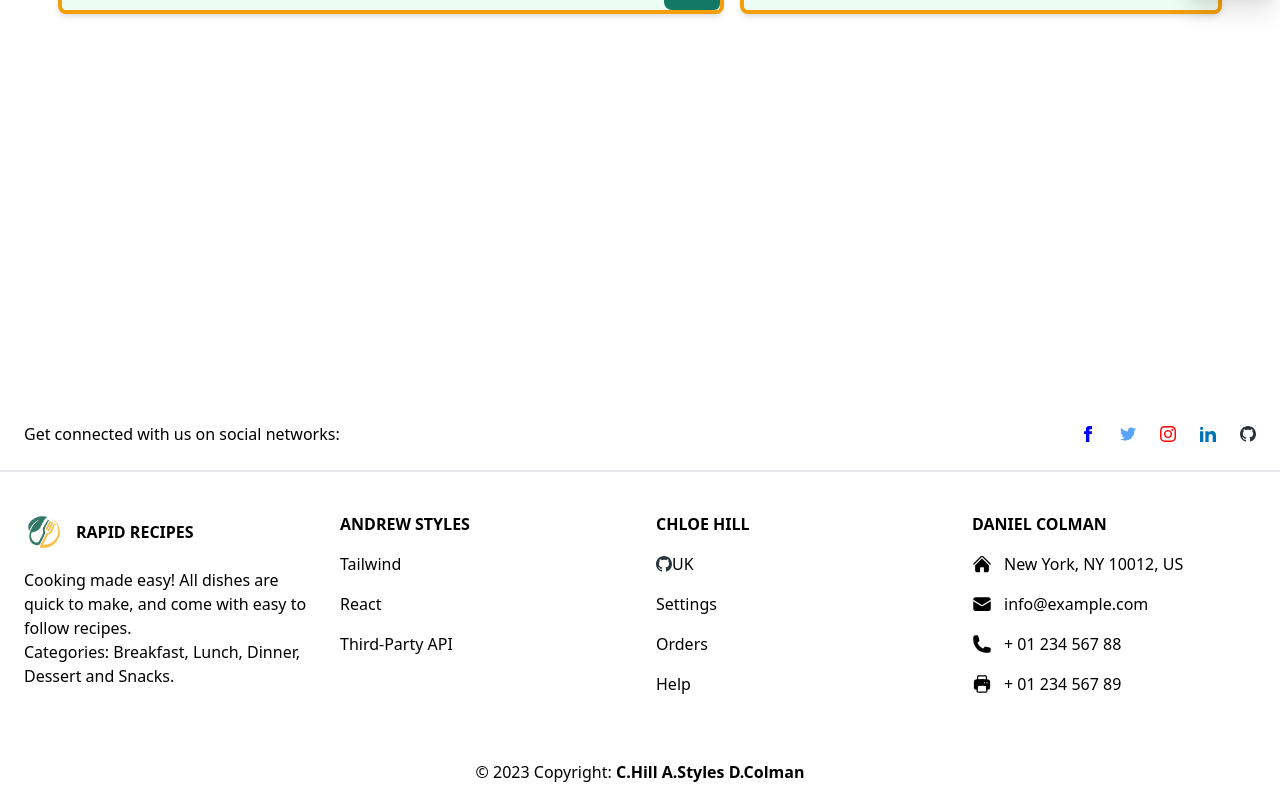
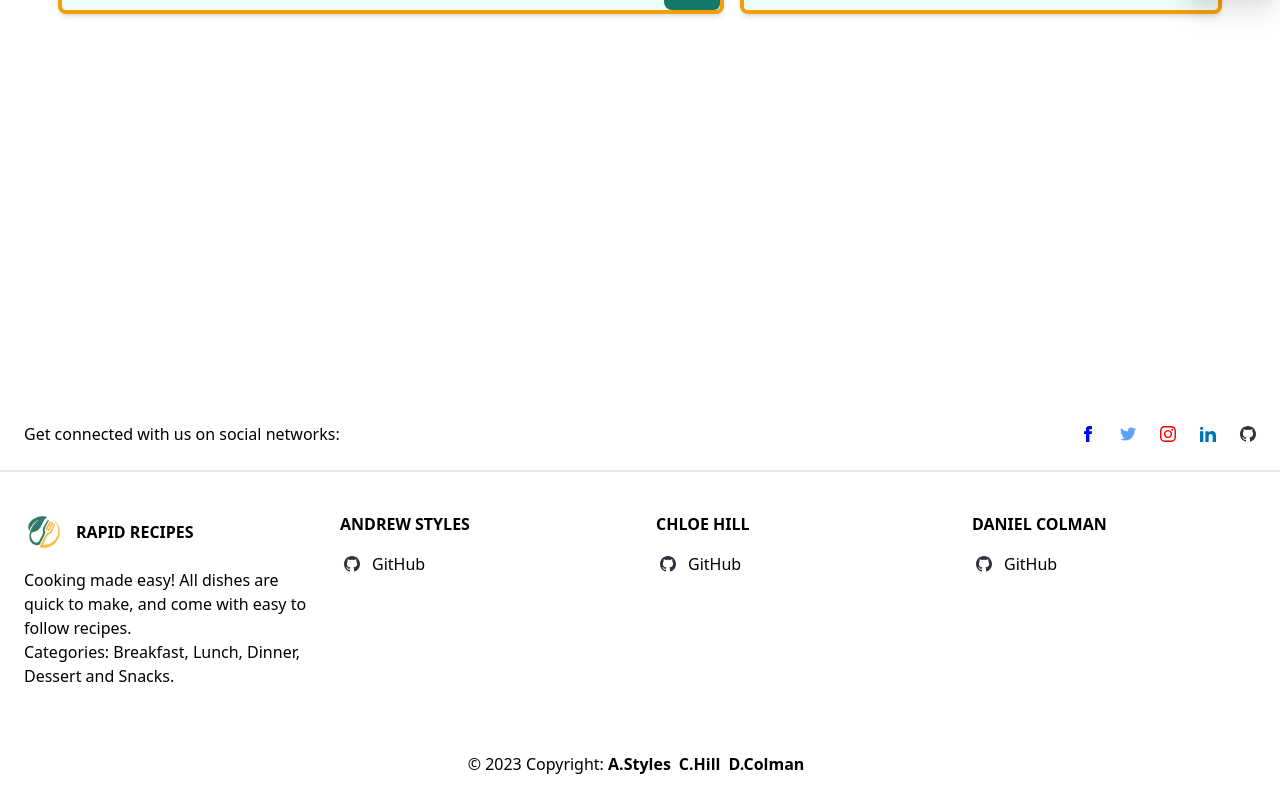
Before and after one commit to 42-djc/Project-2-Group-4, a React (Create React App) app: page / in a window 1280 px wide. Shown: the part 545-1353 px from the top of the page. Built offline with nearby package versions, Linux system fonts and the light colour scheme.

Commit message:
editing final content for footer

```diff
--- a/src/components2/footer/Footer.jsx
+++ b/src/components2/footer/Footer.jsx
@@ -9,7 +9,7 @@
           <span>Get connected with us on social networks:</span>
         </div>
         <div className="flex justify-center">
-          <a href="#!" className="mr-6 text-neutral-600 dark:text-neutral-200">
+          <a href="http://www.facebook.com" className="mr-6 text-neutral-600 dark:text-neutral-200">
             <svg
               xmlns="http://www.w3.org/2000/svg"
               className="h-4 w-4"
@@ -19,7 +19,7 @@
               <path d="M9 8h-3v4h3v12h5v-12h3.642l.358-4h-4v-1.667c0-.955.192-1.333 1.115-1.333h2.885v-5h-3.808c-3.596 0-5.192 1.583-5.192 4.615v3.385z" />
             </svg>
           </a>
-          <a href="#!" className="mr-6 text-neutral-600 dark:text-neutral-200">
+          <a href="http://www.twitter.com" className="mr-6 text-neutral-600 dark:text-neutral-200">
             <svg
               xmlns="http://www.w3.org/2000/svg"
               className="h-4 w-4"
@@ -29,7 +29,7 @@
               <path d="M24 4.557c-.883.392-1.832.656-2.828.775 1.017-.609 1.798-1.574 2.165-2.724-.951.564-2.005.974-3.127 1.195-.897-.957-2.178-1.555-3.594-1.555-3.179 0-5.515 2.966-4.797 6.045-4.091-.205-7.719-2.165-10.148-5.144-1.29 2.213-.669 5.108 1.523 6.574-.806-.026-1.566-.247-2.229-.616-.054 2.281 1.581 4.415 3.949 4.89-.693.188-1.452.232-2.224.084.626 1.956 2.444 3.379 4.6 3.419-2.07 1.623-4.678 2.348-7.29 2.04 2.179 1.397 4.768 2.212 7.548 2.212 9.142 0 14.307-7.721 13.995-14.646.962-.695 1.797-1.562 2.457-2.549z" />
             </svg>
           </a>
-          <a href="#!" className="mr-6 text-neutral-600 dark:text-neutral-200">
+          <a href="http://www.instagram.com" className="mr-6 text-neutral-600 dark:text-neutral-200">
             <svg
               xmlns="http://www.w3.org/2000/svg"
               className="h-4 w-4"
@@ -39,7 +39,7 @@
               <path d="M12 2.163c3.204 0 3.584.012 4.85.07 3.252.148 4.771 1.691 4.919 4.919.058 1.265.069 1.645.069 4.849 0 3.205-.012 3.584-.069 4.849-.149 3.225-1.664 4.771-4.919 4.919-1.266.058-1.644.07-4.85.07-3.204 0-3.584-.012-4.849-.07-3.26-.149-4.771-1.699-4.919-4.92-.058-1.265-.07-1.644-.07-4.849 0-3.204.013-3.583.07-4.849.149-3.227 1.664-4.771 4.919-4.919 1.266-.057 1.645-.069 4.849-.069zm0-2.163c-3.259 0-3.667.014-4.947.072-4.358.2-6.78 2.618-6.98 6.98-.059 1.281-.073 1.689-.073 4.948 0 3.259.014 3.668.072 4.948.2 4.358 2.618 6.78 6.98 6.98 1.281.058 1.689.072 4.948.072 3.259 0 3.668-.014 4.948-.072 4.354-.2 6.782-2.618 6.979-6.98.059-1.28.073-1.689.073-4.948 0-3.259-.014-3.667-.072-4.947-.196-4.354-2.617-6.78-6.979-6.98-1.281-.059-1.69-.073-4.949-.073zm0 5.838c-3.403 0-6.162 2.759-6.162 6.162s2.759 6.163 6.162 6.163 6.162-2.759 6.162-6.163c0-3.403-2.759-6.162-6.162-6.162zm0 10.162c-2.209 0-4-1.79-4-4 0-2.209 1.791-4 4-4s4 1.791 4 4c0 2.21-1.791 4-4 4zm6.406-11.845c-.796 0-1.441.645-1.441 1.44s.645 1.44 1.441 1.44c.795 0 1.439-.645 1.439-1.44s-.644-1.44-1.439-1.44z" />
             </svg>
           </a>
-          <a href="#!" className="mr-6 text-neutral-600 dark:text-neutral-200">
+          <a href="http://www.linkedin.com" className="mr-6 text-neutral-600 dark:text-neutral-200">
             <svg
               xmlns="http://www.w3.org/2000/svg"
               className="h-4 w-4"
@@ -49,7 +49,7 @@
               <path d="M4.98 3.5c0 1.381-1.11 2.5-2.48 2.5s-2.48-1.119-2.48-2.5c0-1.38 1.11-2.5 2.48-2.5s2.48 1.12 2.48 2.5zm.02 4.5h-5v16h5v-16zm7.982 0h-4.968v16h4.969v-8.399c0-4.67 6.029-5.052 6.029 0v8.399h4.988v-10.131c0-7.88-8.922-7.593-11.018-3.714v-2.155z" />
             </svg>
           </a>
-          <a href="#!" className="text-neutral-600 dark:text-neutral-200">
+          <a href="http://www.github.com" className="text-neutral-600 dark:text-neutral-200">
             <svg
               xmlns="http://www.w3.org/2000/svg"
               className="h-4 w-4"
@@ -66,7 +66,7 @@
           <div className="">
             <h6 className="mb-4 flex items-center justify-center font-semibold uppercase md:justify-start">
                <img className="mr-3 h-10 w-10"
-               src={Logo} alt="" />
+               src={Logo} alt="logo" />
               Rapid Recipes
             </h6>
             <p>
@@ -75,31 +75,12 @@
             </p>
             <p>Categories: Breakfast, Lunch, Dinner, Dessert and Snacks.</p>
           </div>
-          <div className="">
-            <h6 className="mb-4 flex justify-center font-semibold uppercase md:justify-start">
+          <div className="mr-auto h-10 w-full">
+
+          <h6 className="mb-4 flex items-center font-semibold uppercase md:justify-start mr-2">
             Andrew Styles
           </h6>
-            <p className="mb-4">
-              <a href="#!" className="text-neutral-600 dark:text-neutral-200">
-                Tailwind
-              </a>
-            </p>
-            <p className="mb-4">
-              <a href="#!" className="text-neutral-600 dark:text-neutral-200">
-                React
-              </a>
-            </p>
-            <p className="mb-4">
-              <a href="#!" className="text-neutral-600 dark:text-neutral-200">
-                Third-Party API
-              </a>
-            </p>
-          </div>
-          <div className="">
-            <h6 className="mb-4 flex justify-center font-semibold uppercase md:justify-start">
-            Chloe Hill
-            </h6>
-            <p className="mb-4 flex items-center justify-center md:justify-start">
+          <p className="mb-4 flex items-center justify-center md:justify-start mx-1">
           <svg
             xmlns="http://www.w3.org/2000/svg"
             className="h-4 w-4"
@@ -108,81 +89,44 @@
           >
             <path d="M12 0c-6.626 0-12 5.373-12 12 0 5.302 3.438 9.8 8.207 11.387.599.111.793-.261.793-.577v-2.234c-3.338.726-4.033-1.416-4.033-1.416-.546-1.387-1.333-1.756-1.333-1.756-1.089-.745.083-.729.083-.729 1.205.084 1.839 1.237 1.839 1.237 1.07 1.834 2.807 1.304 3.492.997.107-.775.418-1.305.762-1.604-2.665-.305-5.467-1.334-5.467-5.931 0-1.311.469-2.381 1.236-3.221-.124-.303-.535-1.524.117-3.176 0 0 1.008-.322 3.301 1.23.957-.266 1.983-.399 3.003-.404 1.02.005 2.047.138 3.006.404 2.291-1.552 3.297-1.23 3.297-1.23.653 1.653.242 2.874.118 3.176.77.84 1.235 1.911 1.235 3.221 0 4.609-2.807 5.624-5.479 5.921.43.372.823 1.102.823 2.222v3.293c0 .319.192.694.801.576 4.765-1.589 8.199-6.086 8.199-11.386 0-6.627-5.373-12-12-12z" />
           </svg>
-              UK
-            </p>
-            <p className="mb-4">
-              <a href="#!" className="text-neutral-600 dark:text-neutral-200">
-                Settings
-              </a>
-            </p>
-            <p className="mb-4">
-              <a href="#!" className="text-neutral-600 dark:text-neutral-200">
-                Orders
-              </a>
-            </p>
-            <p>
-              <a href="#!" className="text-neutral-600 dark:text-neutral-200">
-                Help
-              </a>
+          <a  className=" mx-3" href="https://github.com/AndrewOWStyles">GitHub</a>
+
           </p>
         </div>
-          <div>
-            <h6 className="mb-4 flex justify-center font-semibold uppercase md:justify-start">
+          <div className="mr-auto h-10 w-full">
+
+          <h6 className="mb-4 flex items-center font-semibold uppercase md:justify-start">
+            Chloe Hill
+          </h6>
+          <p className="mb-4 flex items-center justify-center md:justify-start mx-1">
+          <svg
+            xmlns="http://www.w3.org/2000/svg"
+            className="h-4 w-4"
+            fill="#2D333B"
+            viewBox="0 0 24 24"
+          >
+            <path d="M12 0c-6.626 0-12 5.373-12 12 0 5.302 3.438 9.8 8.207 11.387.599.111.793-.261.793-.577v-2.234c-3.338.726-4.033-1.416-4.033-1.416-.546-1.387-1.333-1.756-1.333-1.756-1.089-.745.083-.729.083-.729 1.205.084 1.839 1.237 1.839 1.237 1.07 1.834 2.807 1.304 3.492.997.107-.775.418-1.305.762-1.604-2.665-.305-5.467-1.334-5.467-5.931 0-1.311.469-2.381 1.236-3.221-.124-.303-.535-1.524.117-3.176 0 0 1.008-.322 3.301 1.23.957-.266 1.983-.399 3.003-.404 1.02.005 2.047.138 3.006.404 2.291-1.552 3.297-1.23 3.297-1.23.653 1.653.242 2.874.118 3.176.77.84 1.235 1.911 1.235 3.221 0 4.609-2.807 5.624-5.479 5.921.43.372.823 1.102.823 2.222v3.293c0 .319.192.694.801.576 4.765-1.589 8.199-6.086 8.199-11.386 0-6.627-5.373-12-12-12z" />
+          </svg>
+          <a className=" mx-3" href="https://github.com/ChloeHill3">GitHub</a>
+
+          </p>
+        </div>
+          <div className="mr-auto h-10 w-full">
+
+            <h6 className="mb-4 flex items-center font-semibold uppercase md:justify-start mr-2">
               Daniel Colman
             </h6>
-            <p className="mb-4 flex items-center justify-center md:justify-start">
+            <p className="mb-4 flex items-center justify-center md:justify-start mx-1">
             <svg
               xmlns="http://www.w3.org/2000/svg"
+              className="h-4 w-4"
+              fill="#2D333B"
               viewBox="0 0 24 24"
-                fill="currentColor"
-                className="mr-3 h-5 w-5"
             >
-                <path d="M11.47 3.84a.75.75 0 011.06 0l8.69 8.69a.75.75 0 101.06-1.06l-8.689-8.69a2.25 2.25 0 00-3.182 0l-8.69 8.69a.75.75 0 001.061 1.06l8.69-8.69z" />
-                <path d="M12 5.432l8.159 8.159c.03.03.06.058.091.086v6.198c0 1.035-.84 1.875-1.875 1.875H15a.75.75 0 01-.75-.75v-4.5a.75.75 0 00-.75-.75h-3a.75.75 0 00-.75.75V21a.75.75 0 01-.75.75H5.625a1.875 1.875 0 01-1.875-1.875v-6.198a2.29 2.29 0 00.091-.086L12 5.43z" />
+              <path d="M12 0c-6.626 0-12 5.373-12 12 0 5.302 3.438 9.8 8.207 11.387.599.111.793-.261.793-.577v-2.234c-3.338.726-4.033-1.416-4.033-1.416-.546-1.387-1.333-1.756-1.333-1.756-1.089-.745.083-.729.083-.729 1.205.084 1.839 1.237 1.839 1.237 1.07 1.834 2.807 1.304 3.492.997.107-.775.418-1.305.762-1.604-2.665-.305-5.467-1.334-5.467-5.931 0-1.311.469-2.381 1.236-3.221-.124-.303-.535-1.524.117-3.176 0 0 1.008-.322 3.301 1.23.957-.266 1.983-.399 3.003-.404 1.02.005 2.047.138 3.006.404 2.291-1.552 3.297-1.23 3.297-1.23.653 1.653.242 2.874.118 3.176.77.84 1.235 1.911 1.235 3.221 0 4.609-2.807 5.624-5.479 5.921.43.372.823 1.102.823 2.222v3.293c0 .319.192.694.801.576 4.765-1.589 8.199-6.086 8.199-11.386 0-6.627-5.373-12-12-12z" />
             </svg>
-              New York, NY 10012, US
-            </p>
-            <p className="mb-4 flex items-center justify-center md:justify-start">
-              <svg
-                xmlns="http://www.w3.org/2000/svg"
-                viewBox="0 0 24 24"
-                fill="currentColor"
-                className="mr-3 h-5 w-5"
-              >
-                <path d="M1.5 8.67v8.58a3 3 0 003 3h15a3 3 0 003-3V8.67l-8.928 5.493a3 3 0 01-3.144 0L1.5 8.67z" />
-                <path d="M22.5 6.908V6.75a3 3 0 00-3-3h-15a3 3 0 00-3 3v.158l9.714 5.978a1.5 1.5 0 001.572 0L22.5 6.908z" />
-              </svg>
-              info@example.com
-            </p>
-            <p className="mb-4 flex items-center justify-center md:justify-start">
-              <svg
-                xmlns="http://www.w3.org/2000/svg"
-                viewBox="0 0 24 24"
-                fill="currentColor"
-                className="mr-3 h-5 w-5"
-              >
-                <path
-                  fill-rule="evenodd"
-                  d="M1.5 4.5a3 3 0 013-3h1.372c.86 0 1.61.586 1.819 1.42l1.105 4.423a1.875 1.875 0 01-.694 1.955l-1.293.97c-.135.101-.164.249-.126.352a11.285 11.285 0 006.697 6.697c.103.038.25.009.352-.126l.97-1.293a1.875 1.875 0 011.955-.694l4.423 1.105c.834.209 1.42.959 1.42 1.82V19.5a3 3 0 01-3 3h-2.25C8.552 22.5 1.5 15.448 1.5 6.75V4.5z"
-                  clip-rule="evenodd"
-                />
-              </svg>
-              + 01 234 567 88
-            </p>
-            <p className="flex items-center justify-center md:justify-start">
-              <svg
-                xmlns="http://www.w3.org/2000/svg"
-                viewBox="0 0 24 24"
-                fill="currentColor"
-                className="mr-3 h-5 w-5"
-              >
-                <path
-                  fill-rule="evenodd"
-                  d="M7.875 1.5C6.839 1.5 6 2.34 6 3.375v2.99c-.426.053-.851.11-1.274.174-1.454.218-2.476 1.483-2.476 2.917v6.294a3 3 0 003 3h.27l-.155 1.705A1.875 1.875 0 007.232 22.5h9.536a1.875 1.875 0 001.867-2.045l-.155-1.705h.27a3 3 0 003-3V9.456c0-1.434-1.022-2.7-2.476-2.917A48.716 48.716 0 0018 6.366V3.375c0-1.036-.84-1.875-1.875-1.875h-8.25zM16.5 6.205v-2.83A.375.375 0 0016.125 3h-8.25a.375.375 0 00-.375.375v2.83a49.353 49.353 0 019 0zm-.217 8.265c.178.018.317.16.333.337l.526 5.784a.375.375 0 01-.374.409H7.232a.375.375 0 01-.374-.409l.526-5.784a.373.373 0 01.333-.337 41.741 41.741 0 018.566 0zm.967-3.97a.75.75 0 01.75-.75h.008a.75.75 0 01.75.75v.008a.75.75 0 01-.75.75H18a.75.75 0 01-.75-.75V10.5zM15 9.75a.75.75 0 00-.75.75v.008c0 .414.336.75.75.75h.008a.75.75 0 00.75-.75V10.5a.75.75 0 00-.75-.75H15z"
-                  clip-rule="evenodd"
-                />
-              </svg>
-              + 01 234 567 89
+            <a  className=" mx-3" href="https://github.com/42-djc">GitHub</a>
+
             </p>
           </div>
         </div>
@@ -190,10 +134,22 @@
       <div className="bg-neutral-200 p-6 text-center dark:bg-neutral-700">
         <span>© 2023 Copyright: </span>
         <a
-          className="font-semibold text-neutral-600 dark:text-neutral-400"
-          href="https://tailwind-elements.com/"
+          className="font-semibold text-neutral-600 dark:text-green-400 mr-2"
+          href="https://github.com/AndrewOWStyles"
         >
-          C.Hill A.Styles D.Colman
+          A.Styles
+        </a>
+        <a
+          className="font-semibold text-neutral-600 dark:text-green-400 mr-2"
+          href="https://github.com/ChloeHill3"
+        >
+          C.Hill
+        </a>
+        <a
+          className="font-semibold text-neutral-600 dark:text-green-400 mr-2"
+          href="https://github.com/42-djc"
+        >
+          D.Colman
         </a>
       </div>
     </footer>
```
Lines whose indentation alone changed are shown as unchanged.
